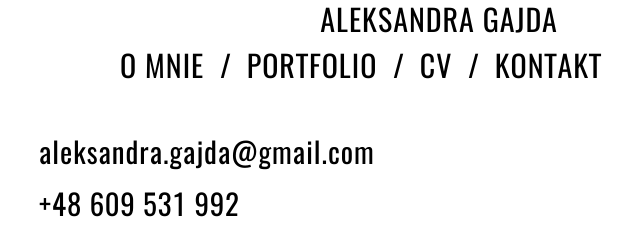
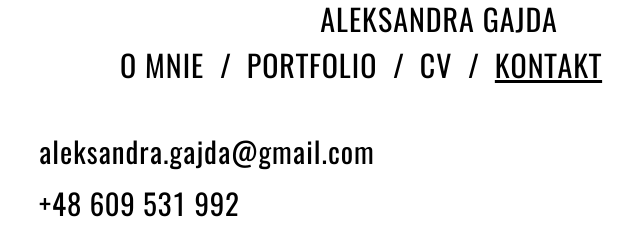
Before and after one commit to olagajda/moja_strona_popr, a plain HTML site: page kontakt.html in a window 1280 px wide. Shown: the full height of the page, 201-841 px from the left. Drawn offline with Linux system fonts and the light colour scheme.

Commit message:
dodanie podkreslen w menu

```diff
--- a/kontakt.html
+++ b/kontakt.html
@@ -18,7 +18,7 @@
         <li><a href="index.html">o mnie</a> &nbsp;/</li>
         <li><a href="portfolio.html">portfolio</a> &nbsp;/</li>
         <li><a href="cv.html">cv</a> &nbsp;/</li>
-        <li><a href="kontakt.html">kontakt</a></li>
+        <li><a href="kontakt.html" class="current">kontakt</a></li>
     </ul>
 </nav>
 
--- a/style.css
+++ b/style.css
@@ -46,6 +46,11 @@ a {
     text-decoration: none;
 }
 
+/*podkreslenie w menu*/
+
+.current {
+    text-decoration: underline;
+}
 
 a:link {
     color: black
```
Also changed, not shown: cv.html (+1 -1 lines), index.html (+1 -1 lines), portfolio.html (+1 -1 lines).
